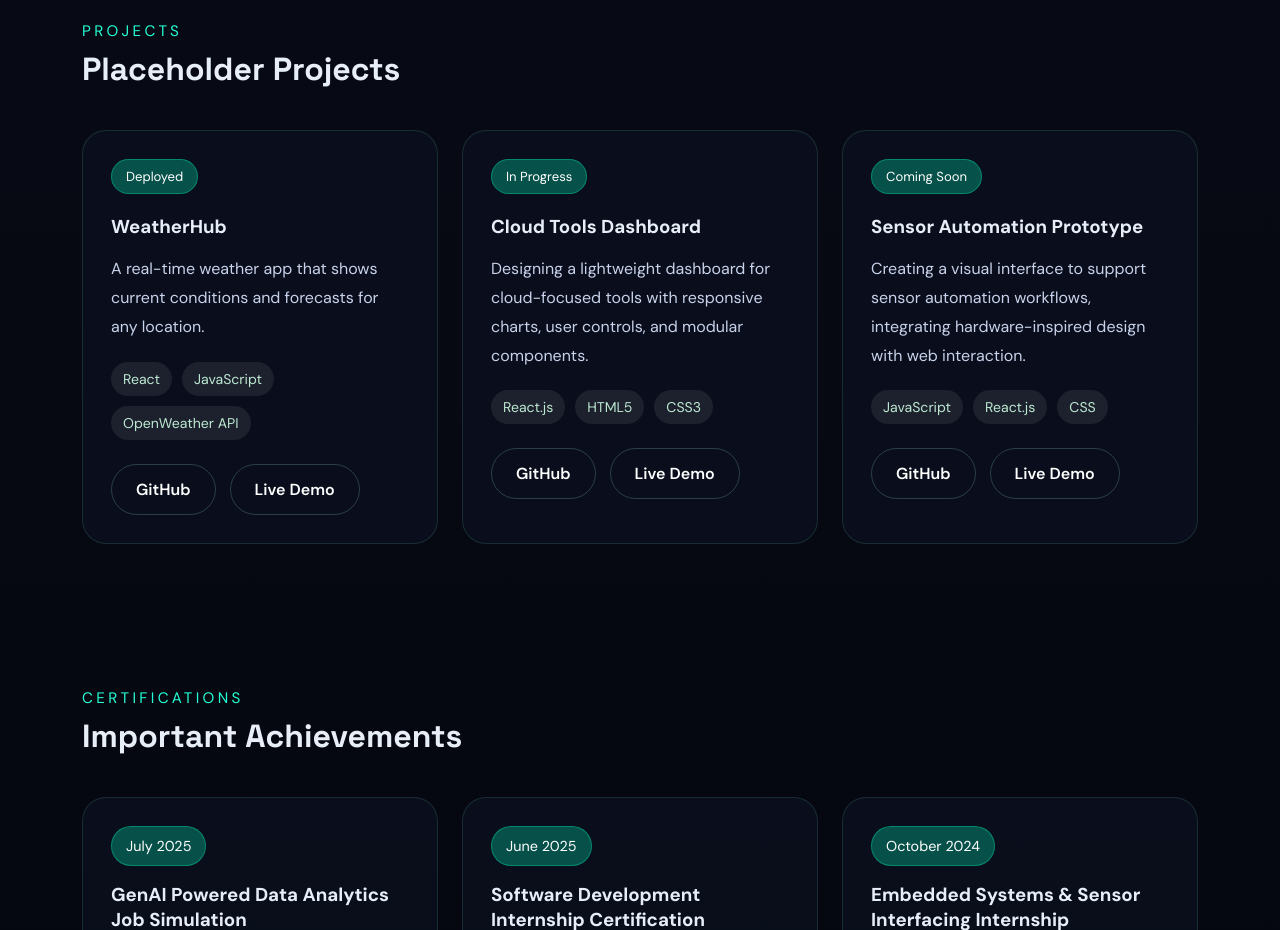
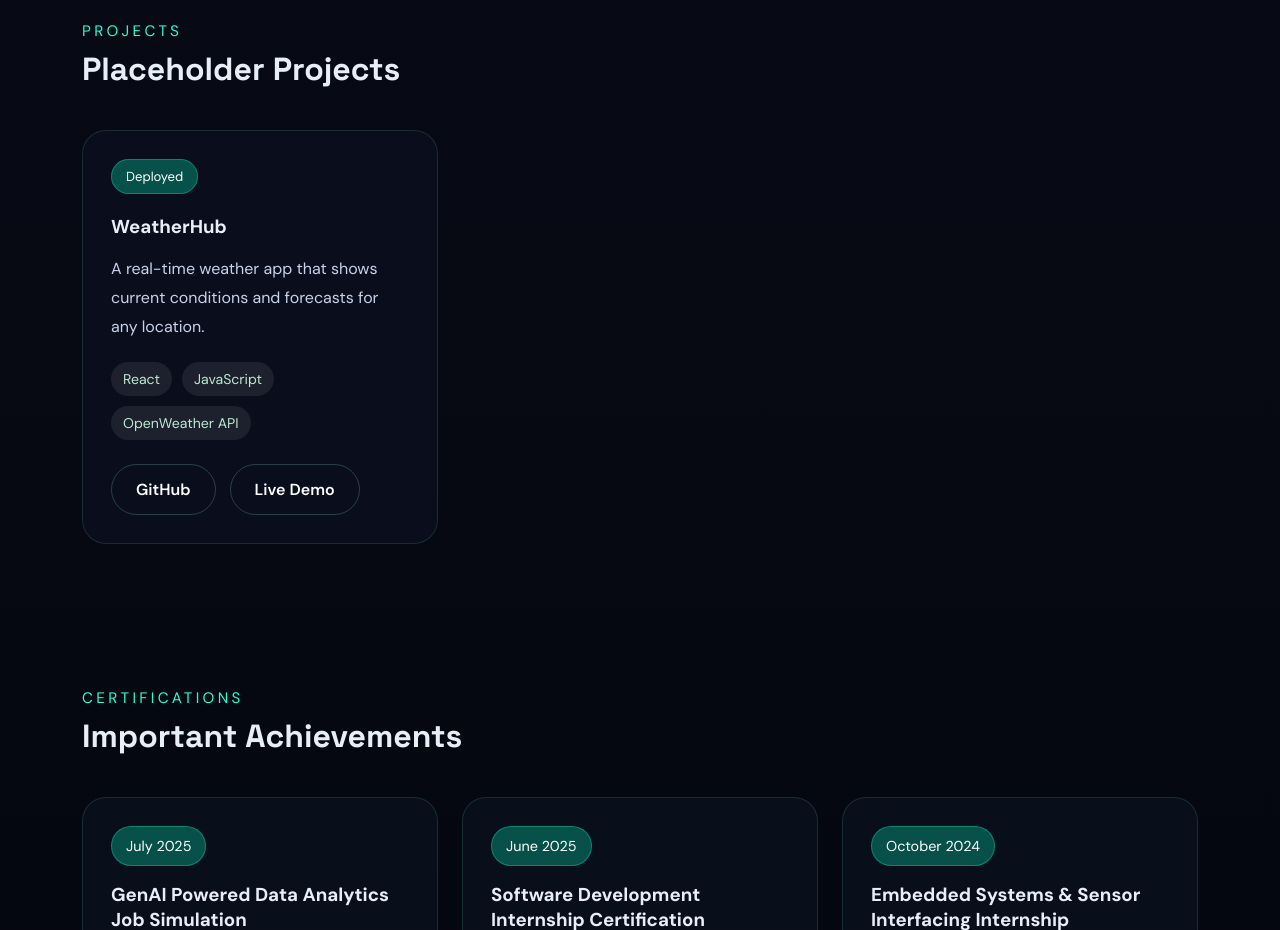
Before and after one commit to ragul-dev005/portfolio, a React (Create React App) app: page / in a window 1280 px wide. Shown: the part 3100-4030 px from the top of the page. Built offline with nearby package versions, Linux system fonts and the light colour scheme.

Commit message:
Add project to portfolio

```diff
--- a/src/data/portfolioData.js
+++ b/src/data/portfolioData.js
@@ -82,24 +82,24 @@ export const projects = [
     github: 'https://github.com/ragul-dev005/weatherhub.git',
 
   },
-  {
-    title: 'Cloud Tools Dashboard',
-    description:
-      'Designing a lightweight dashboard for cloud-focused tools with responsive charts, user controls, and modular components.',
-    stack: ['React.js', 'HTML5', 'CSS3'],
-    status: 'In Progress',
-    github: '#',
-    demo: '#',
-  },
-  {
-    title: 'Sensor Automation Prototype',
-    description:
-      'Creating a visual interface to support sensor automation workflows, integrating hardware-inspired design with web interaction.',
-    stack: ['JavaScript', 'React.js', 'CSS'],
-    status: 'Coming Soon',
-    github: '#',
-    demo: '#',
-  },
+  // {
+  //   title: 'Cloud Tools Dashboard',
+  //   description:
+  //     'Designing a lightweight dashboard for cloud-focused tools with responsive charts, user controls, and modular components.',
+  //   stack: ['React.js', 'HTML5', 'CSS3'],
+  //   status: 'In Progress',
+  //   github: '#',
+  //   demo: '#',
+  // },
+  // {
+  //   title: 'Sensor Automation Prototype',
+  //   description:
+  //     'Creating a visual interface to support sensor automation workflows, integrating hardware-inspired design with web interaction.',
+  //   stack: ['JavaScript', 'React.js', 'CSS'],
+  //   status: 'Coming Soon',
+  //   github: '#',
+  //   demo: '#',
+  // },
 ];
 
 export const certifications = [
```
